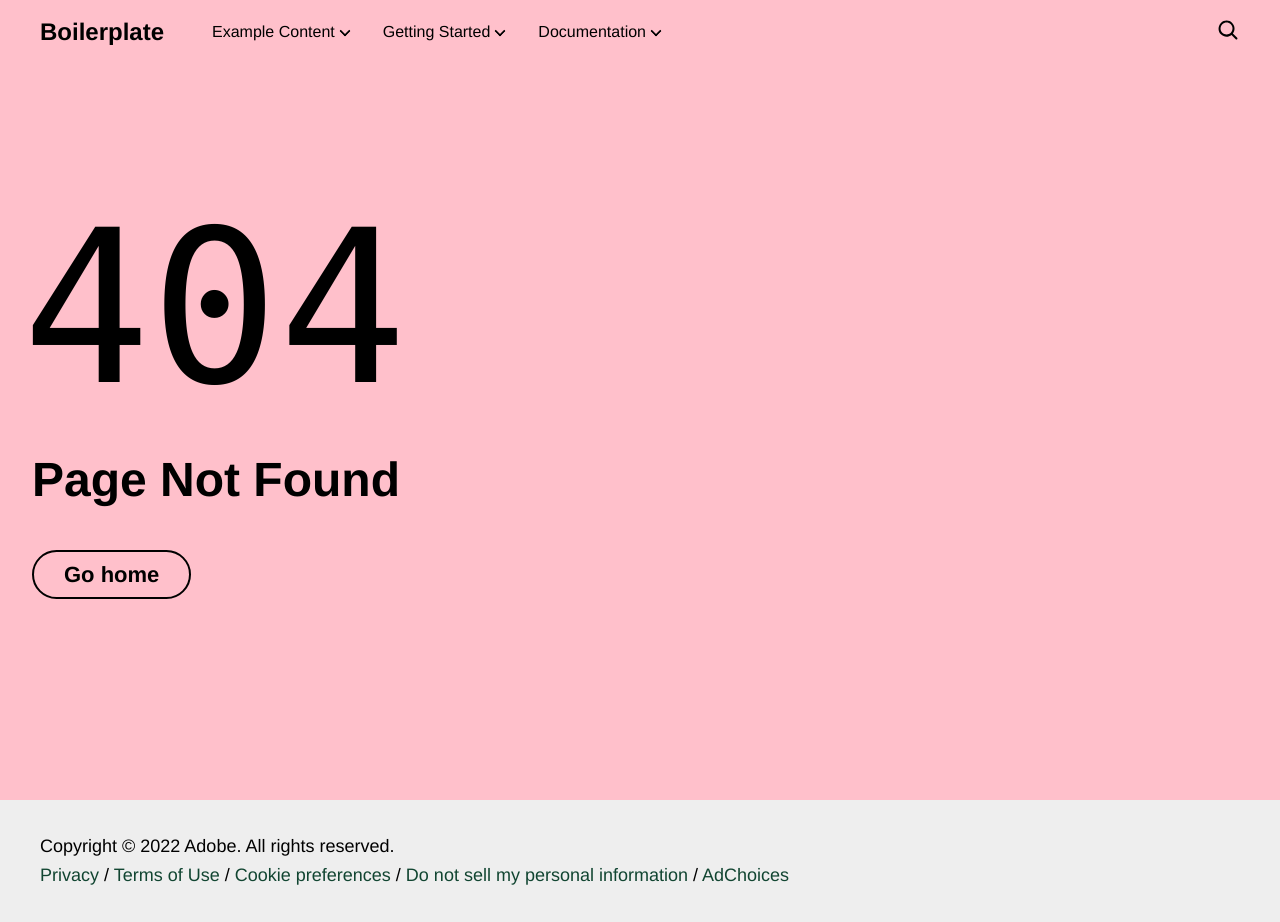
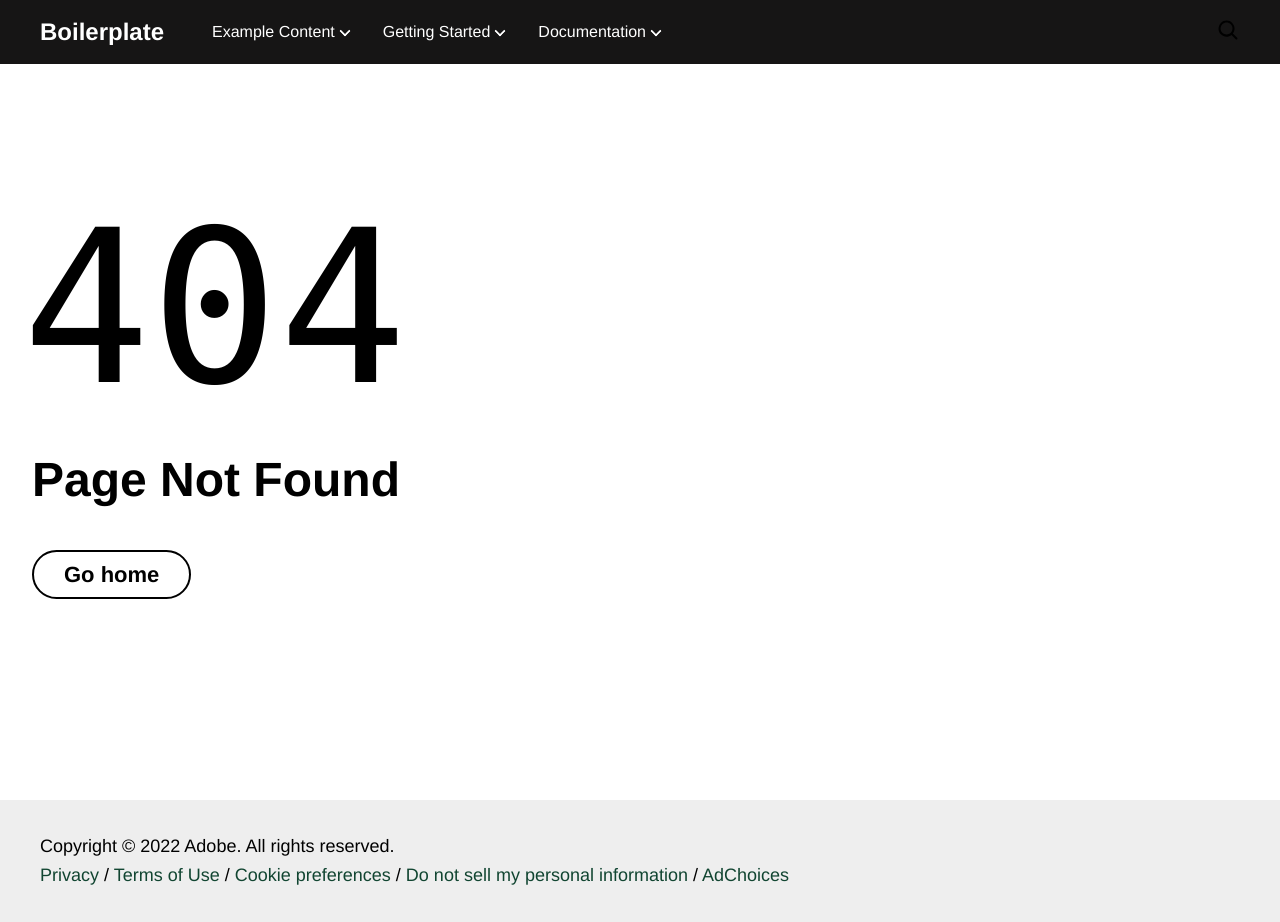
Before and after one commit to magdic/my-hlx, a website with bundled scripts: page 404.html in a window 1280 px wide. Built offline with nearby package versions, Linux system fonts and the light colour scheme; files whose address does not match are found by name.

Commit message:
Change in colors

```diff
--- a/blocks/header/header.css
+++ b/blocks/header/header.css
@@ -1,6 +1,7 @@
 /* header and nav layout */
 header .nav-wrapper {
-  background-color: var(--background-color);
+  background-color: #161515;
+  color: #FFF;
   width: 100%;
   z-index: 2;
   position: fixed;
--- a/styles/styles.css
+++ b/styles/styles.css
@@ -14,7 +14,7 @@
   /* colors */
   --link-color: #114531;
   --link-hover-color: #136ff6;
-  --background-color: pink;
+  --background-color: #FFF;
   --overlay-background-color: #eee;
   --highlight-background-color: #ccc;
   --text-color: #000;
```
